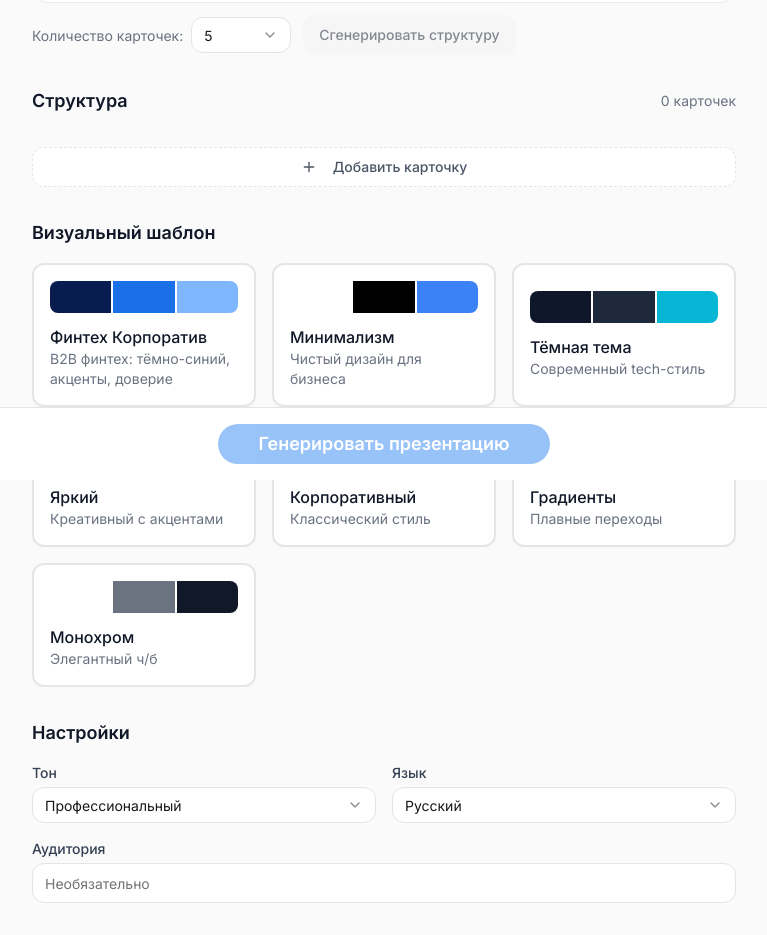
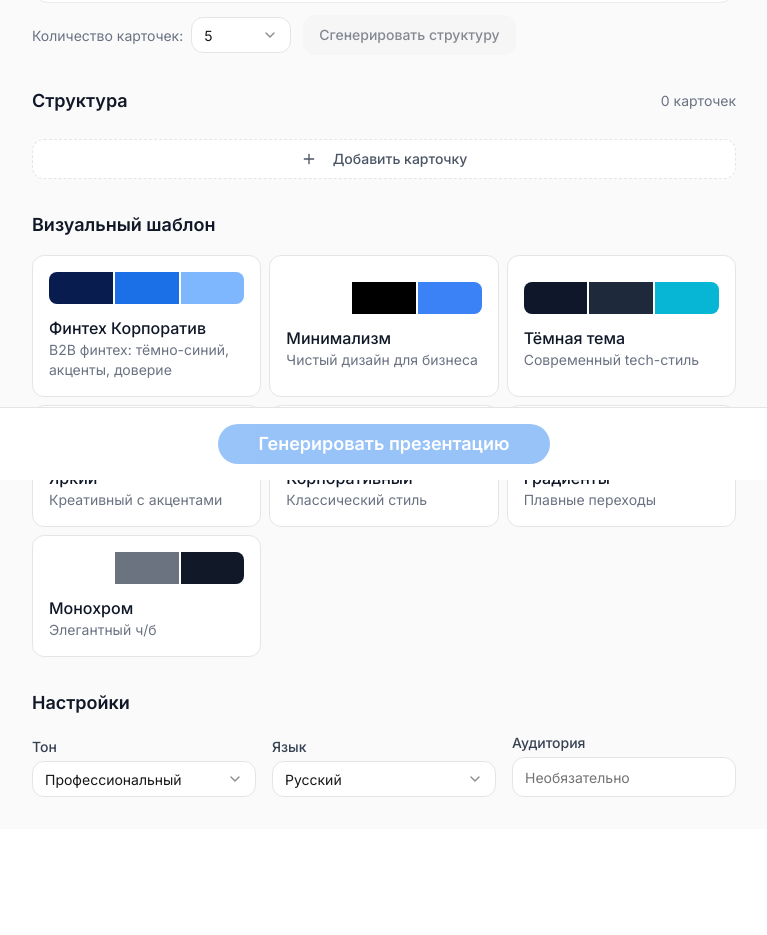
Before and after one commit to ignatovivin/presentation, a Next.js app: page /outline in a window 1280 px wide. Shown: the part 320-1255 px from the top of the page, without its empty margins (256-1023 px from the left). After the commit the page ends 1149 px from the top, so only its background shows below. Built offline with nearby package versions, Linux system fonts and the light colour scheme.

Commit message:
изменеиня стилей карточке шаблона

```diff
--- a/app/outline/page.tsx
+++ b/app/outline/page.tsx
@@ -422,7 +422,7 @@ export default function OutlinePage() {
               )}
             </SortableContext>
           </DndContext>
-          <Button type="button" variant="outline" className="mt-4 w-full rounded-xl border-dashed border-gray-300 text-gray-600 hover:bg-gray-50" onClick={addCard}>
+          <Button type="button" variant="outline" className="mt-2 w-full rounded-xl border-dashed border-gray-300 text-gray-600 hover:bg-gray-50" onClick={addCard}>
             <Plus className="h-4 w-4 mr-2" />
             Добавить карточку
           </Button>
@@ -430,14 +430,16 @@ export default function OutlinePage() {
 
         <section className="mb-8">
           <h2 className="text-lg font-semibold text-gray-900 mb-4">Визуальный шаблон</h2>
-          <div className="grid grid-cols-1 sm:grid-cols-2 lg:grid-cols-3 gap-4">
+          <div className="grid grid-cols-1 sm:grid-cols-2 lg:grid-cols-3 gap-2">
             {TEMPLATES.map((t) => (
               <button
                 key={t.id}
                 type="button"
                 onClick={() => setSelectedTemplate(t.id)}
-                className={`relative p-4 rounded-xl border-2 text-left transition-all hover:scale-[1.02] ${
-                  selectedTemplate === t.id ? 'border-[rgb(52,137,243)] bg-blue-50 shadow-md' : 'border-gray-200 bg-white hover:border-gray-300'
+                className={`relative p-4 rounded-xl border text-left transition-all duration-300 ease-in-out hover:border-gray-300 ${
+                  selectedTemplate === t.id
+                    ? 'border-[rgb(52,137,243)] bg-blue-50'
+                    : 'border-[rgba(0,0,0,0.08)] bg-white'
                 }`}
               >
                 <div className="flex gap-0.5 mb-3 rounded-lg overflow-hidden">
@@ -459,7 +461,7 @@ export default function OutlinePage() {
 
         <section className="space-y-4">
           <h2 className="text-lg font-semibold text-gray-900">Настройки</h2>
-          <div className="grid grid-cols-1 sm:grid-cols-2 gap-4">
+          <div className="grid grid-cols-1 sm:grid-cols-3 gap-4 items-end">
             <div>
               <label className="text-sm font-medium text-gray-700 mb-1 block">Тон</label>
               <Select value={aiSettings.tone} onValueChange={(v) => setAiSettings((s) => ({ ...s, tone: v }))}>
@@ -489,7 +491,6 @@ export default function OutlinePage() {
                 </SelectContent>
               </Select>
             </div>
-          </div>
             <div>
               <label className="text-sm font-medium text-gray-700 mb-1 block">Аудитория</label>
               <Input
@@ -498,6 +499,7 @@ export default function OutlinePage() {
                 placeholder="Необязательно"
                 className="rounded-xl border-gray-200 bg-white"
               />
+            </div>
           </div>
         </section>
       </main>
```
Lines whose indentation alone changed are shown as unchanged.
